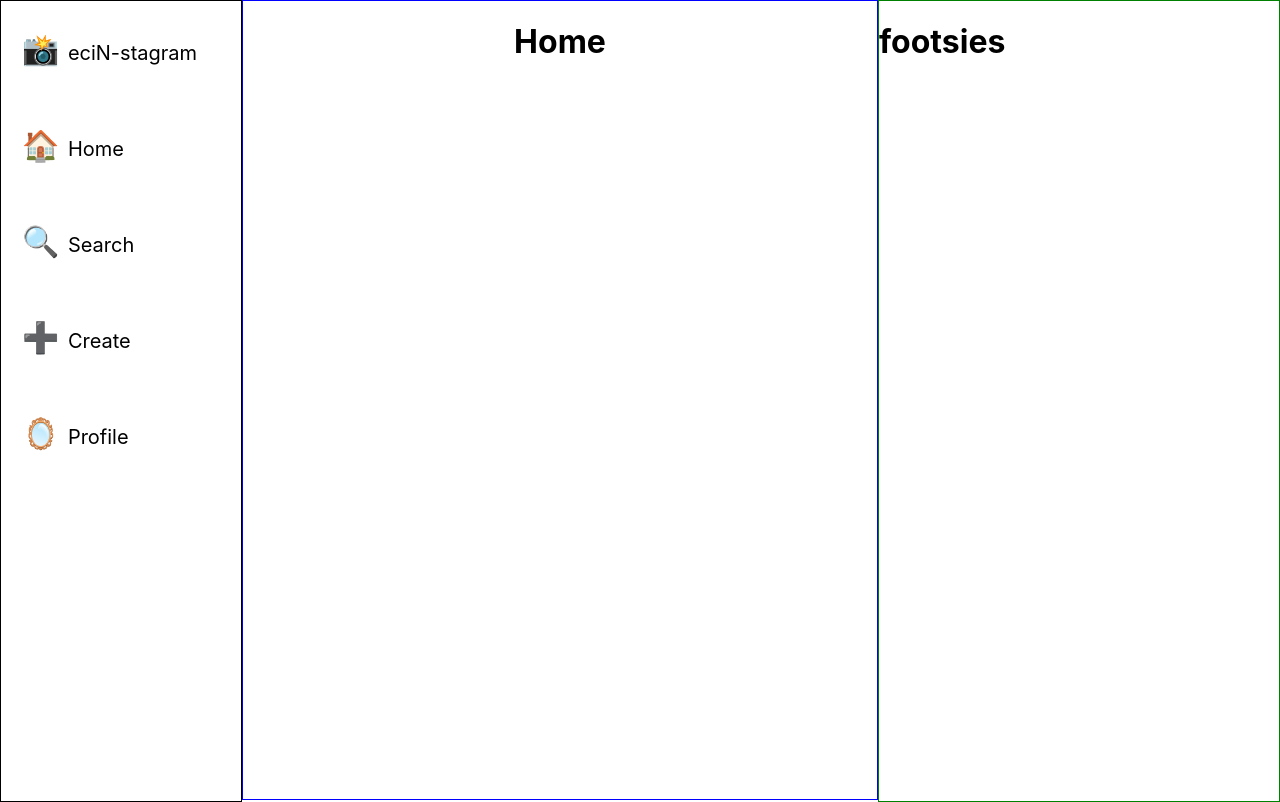
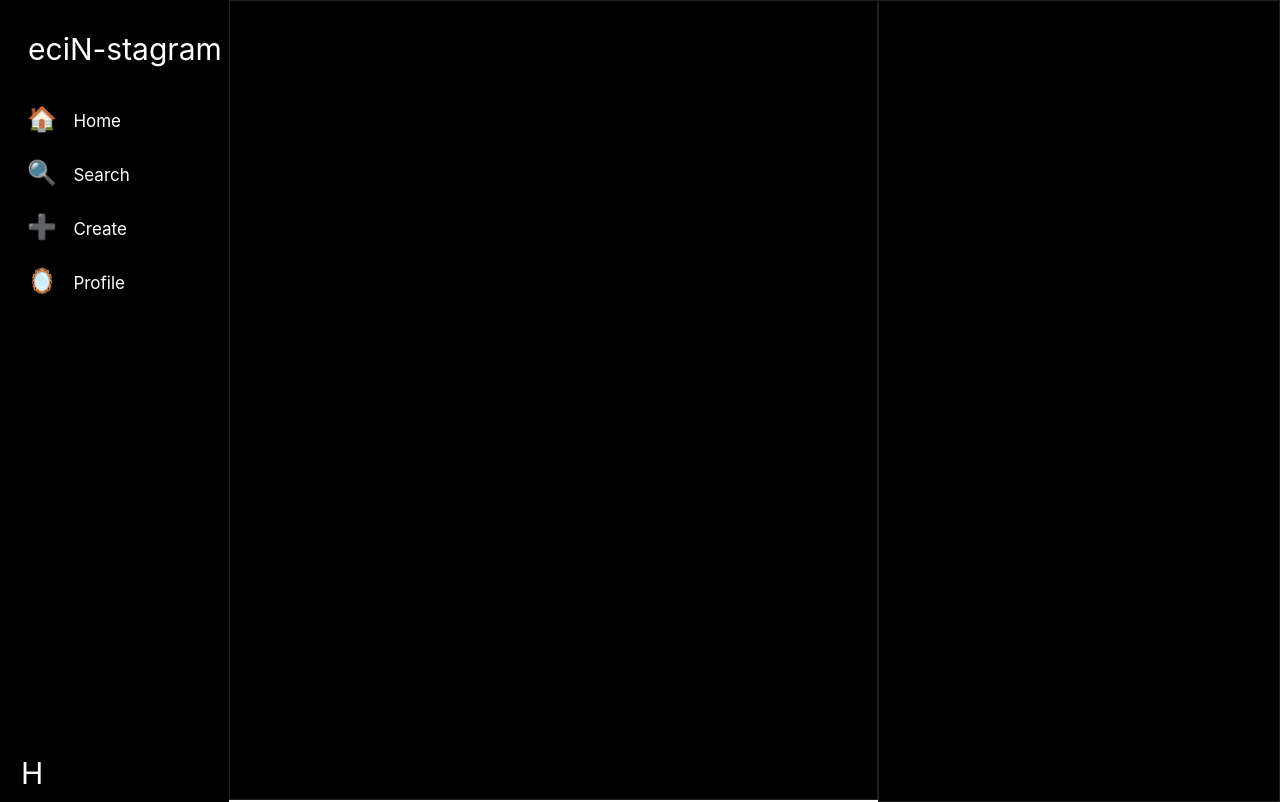
Before and after one commit to paulyjkim1/eciN-Stagram-client, a React (Create React App) app: page / in a window 1280 px wide. Built offline with nearby package versions, Linux system fonts and the light colour scheme.

Commit message:
home page complete

```diff
--- a/src/App.css
+++ b/src/App.css
@@ -6,6 +6,9 @@
   flex-grow: 3;
 }
 .header {
+  margin-left: -13px;
+  color: white;
+  background-color: black;
   display: flex;
   font-size: 30px;
   flex-direction: column;
@@ -14,26 +17,93 @@
   height: 100%;
   width: 210px;
 }
+.header-icon {
+  display: none;
+  flex-grow: 3;
+  margin-top: 25px;
+  margin-bottom: 37px;
+  margin-left: -5px;
+  padding: 8px;
+  padding-top: 14px;
+  padding-bottom: 14px;
+  font-size: 14px;
+  border-radius: 40px;
+  text-align: center;
+}
+.header-icon:hover {
+  cursor: pointer;
+}
+.header-icon:hover {
+  background-color: rgb(19, 19, 19);
+}
+.header-logo {
+  display: flex;
+  margin-left: 10px;
+  align-items: center;
+  flex-grow: 1;
+  width: 100%;
+}
+.header-links {
+  display: flex;
+  row-gap: 10px;
+  flex-direction: column;
+  flex-grow: 2;
+  height: 100%;
+  width: 100%;
+}
+.link {
+  color: white;
+  background-color: black;
+  border: 1px solid black;
+  text-align: left;
+  left: 0;
+  padding-bottom: 6px;
+  align-items: center;
+  margin-right: 3px;
+  border-radius: 26px;
+  margin-left: -2px;
+}
+.hamburgerr {
+  flex-grow: 1;
+  margin-bottom: 10px;
+  margin-left: 3px;
+}
 .words{
-  font-size: 20px;
+  font-size: 17px;
+  margin-left: 8px;
 }
 .emoji {
-  font-size: 30px;
-  margin-left: -9px;
+  font-size: 24px;
+  margin-left: 10px;
+}
+.link:hover {
+  background-color: rgb(19, 19, 19);
+  transition-duration: 200ms;
+  cursor: pointer;
+}
+.header-logo:hover {
+  cursor: pointer;
+}
+.link:hover .emoji {
+  font-size: 25px;
 }
 .header2 {
   display: none;
-  height: 55px;
+  height: 60px;
   font-size: 22px;
+  color: white;
   align-items: center;
-  margin-left: 10px;
+  margin-left: 0px;
+  background-color: black;
   justify-content: space-around;
 }
 .search {
   padding: 0 16px;
   display: flex;
-
+  background-color: rgb(34, 34, 34);
+  border: 1px solid rgb(34, 34, 34);
   justify-content: flex-end;
+  font-size: 17px;
   margin: 0 25px 0 110px;
   width: 240px; height: 60%;
   border-radius: 8px;
@@ -42,40 +112,66 @@
   display: flex;
   justify-self: flex-end;
   margin-right: 10px;
+  font-size: 30px;
+}
+.heart:hover {
+  cursor: pointer;
+}
+.logo:hover {
+  cursor: pointer;
+  font-style: italic;
+  transition-duration: 200ms;
 }
 .home {
   display: flex;
   flex-direction: column;
   align-items: center;
-  border: 1px solid blue;
+  color: white;
+  border: 1px solid rgb(33, 33, 33);
+  background-color: rgb(0, 0, 0);
   flex-grow: 1;
+  width: 100%;
 }
 .footer {
+  color: white;
   width: 370px; height: 100%;
-  border: 1px solid green;
+  background-color: rgb(0, 0, 0);
+  border: 1px solid rgb(33, 33, 33);
   padding-right: 30px;
 }
 .footer2 {
   display: none;
   align-items: flex-end;
   row-gap: 20px;
-  line-height: 14px;
+  height: 50px;
   justify-content: space-evenly;
+  background-color: black;
 }
 .icons {
+  margin-bottom: 8px;
+  display: flex;
+  vertical-align: middle;
+  font-size: 25px;
+}
+.footer-icons{
   margin-bottom: 20px;
-  display: flex;
-  font-size: 25px;
-  vertical-align: middle;
+  width: 20px;
+  height: 20px;
 }
-.icons:hover{
+.icons:hover {
   font-size: 27px;
-  line-height: 8px;
-  margin-bottom: 23px;
+  cursor: pointer;
 }
+
 @media screen and (max-width: 1265px) {
-  .header {width: 40px; align-items: start;}
+  .header-icon {display: flex;}
+  .header {width: 50px; align-items: start;}
+  .emoji{font-size: 26px; margin-left: 14px; margin-top: 10px;}
+  .link {width: 43px; height: 35px; margin-left: -10px; padding-top: 3px; border-radius: 42px;}
+  .plus {margin-left: -2px;}
+  .header-logo {display: none;}
   .words {display: none;}
+  .link:hover .emoji {font-size: 27px;}
 }
 @media screen and (max-width: 1000px) {
   .footer {display: none;}
@@ -88,13 +184,15 @@
 }
 @media screen and (max-width: 634px) {
   .logo {
-    font-size: 18px;
-    width: 170px;
+    font-size: 16px;
+    width: 160px;
+    margin-left: 10px;
   }
   .heart {
     margin-right: 20px;
   }
   .app {
+    column-count: 1;
     width: 100%;
   }
 }
--- a/src/components/Footer.jsx
+++ b/src/components/Footer.jsx
@@ -3,14 +3,14 @@ export default function Footer() {
     return(
         <div>
             <div className='footer'>
-                <h1>footsies</h1>
+                <h1></h1>
             </div>
             <div className='footer2'>
-                <p className='icons'>📸</p>
-                <p className='icons'>🏠</p>
-                <p className='icons'>🔍</p>
-                <p className='icons'>➕</p>
-                <p className='icons'>🪞</p>
+                <div className='icons'><div className='footer-icon'>📸</div></div>
+                <div className='icons'><div className='footer-icon'>🏠</div></div>
+                <div className='icons'><div className='footer-icon'>🔍</div></div>
+                <div className='icons'><div className='footer-icon'>➕</div></div>
+                <div className='icons'><div className='footer-icon'>🪞</div></div>
             </div>
         </div>
     )
--- a/src/components/Header.jsx
+++ b/src/components/Header.jsx
@@ -4,11 +4,17 @@ export default function Header() {
         <div>
 
             <div className='header'>
-                <p><span className="emoji">📸</span> <span className='words'>eciN-stagram</span></p>
-                <p><span className="emoji">🏠</span> <span className='words'>Home</span></p>
-                <p><span className="emoji">🔍</span> <span className='words'>Search</span></p>
-                <p><span className="emoji">➕</span> <span className='words'>Create</span></p>
-                <p><span className="emoji">🪞</span> <span className='words'>Profile</span></p>
+                <p className='header-logo'>eciN-stagram</p>
+                <div className='header-icon'>eciN</div>
+                <div className='header-links'>
+                    <div className='link'><span className="emoji">🏠</span> <span className='words'> Home</span></div>
+                    <div className='link'><span className="emoji">🔍</span> <span className='words'> Search</span></div>
+                    <div className='link'><span className="emoji"><span className='plus'>➕</span></span> <span className='words'> Create</span></div>
+                    <div className='link'><span className="emoji"><span className='plus'>🪞</span></span> <span className='words'> Profile</span></div>
+                </div>
+                <div className='hamburgerr'>
+                    <div>H</div>
+                </div>
             </div>
             <div className='header2'>
                 <p className='logo'>eciN-stagram</p>
--- a/src/components/pages/Home.jsx
+++ b/src/components/pages/Home.jsx
@@ -2,7 +2,7 @@
 export default function Home() {
     return (
         <div className='home'>
-            <h1>Home</h1>
+            <h1></h1>
         </div>
     );
 }
```
